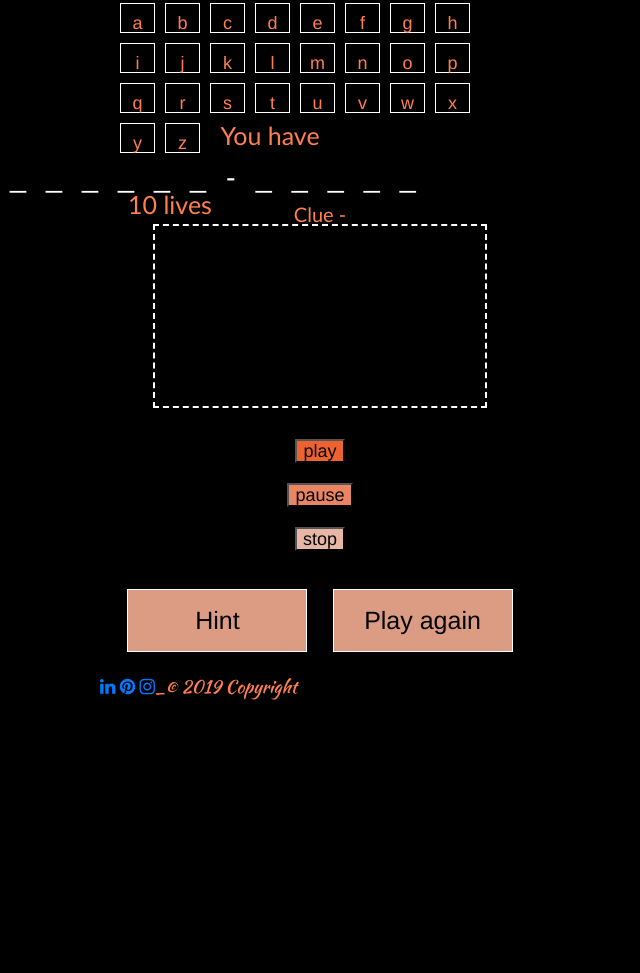
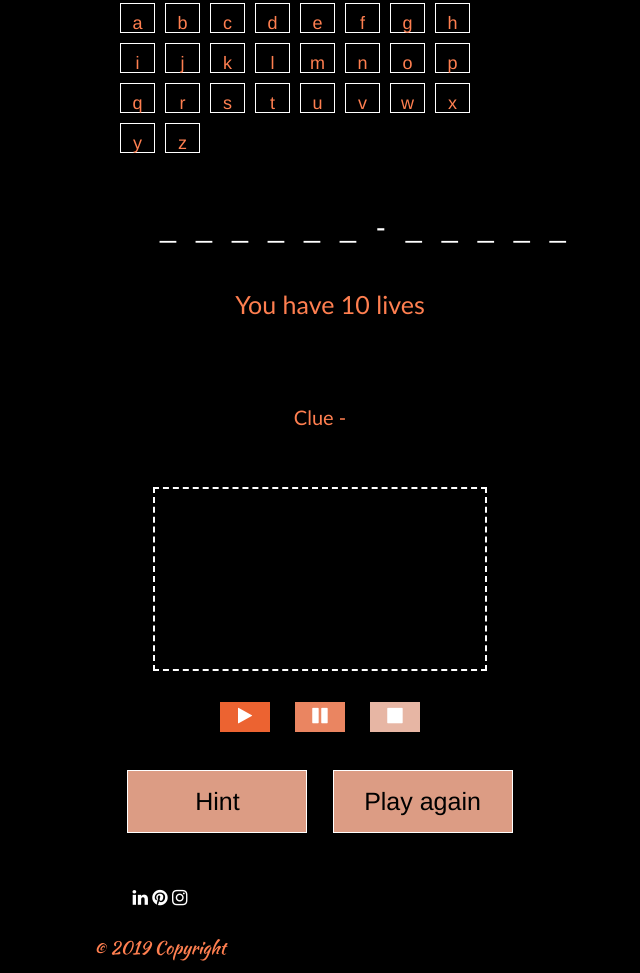
Before and after one commit to TanyaOdegova/Game, a plain HTML site: page index.html in a window 1280 px wide. Shown: the part 482-1455 px from the top of the page, without its empty margins (0-640 px from the left). Before the commit the page ends 1194 px from the top, so only its background shows below. Drawn offline with nearby package versions, Linux system fonts and the light colour scheme.

Commit message:
<layout fixed mucis buttons added>

```diff
--- a/assets/css/style.css
+++ b/assets/css/style.css
@@ -11,6 +11,10 @@ text-align:center;
 font-size:18px;
 }
 
+A:link { COLOR: white; TEXT-DECORATION: none; font-weight: normal }
+A:visited { COLOR: white; TEXT-DECORATION: none; font-weight: normal }
+A:active { COLOR: peachpuff; TEXT-DECORATION: none }
+
 img {
   width: 600px;
   height: 250px;
@@ -20,9 +24,6 @@ img {
   box-sizing: border-box;
   padding: 0px 30px 20px;
 }
-
-
-
 p {
   color: coral;
   font-family: 'Gill Sans', 'Gill Sans MT', Calibri, 'Trebuchet MS', sans-serif;
@@ -36,7 +37,6 @@ h1 {
   text-align: center;
   padding: 5px;
 }
-
 h2 {
   font-family: 'Kaushan Script';
   font-size: 25px;
@@ -44,33 +44,24 @@ h2 {
   margin-top: 20px;
   margin-bottom: 20px;
 }
-
-
-
 #hold {
-  width: 600px;
+  width: 100%;
   height: 50px;
-
+  clear: both;
+  margin-left: 100px;
+  margin-top: 20px;
 }
-
 canvas{
   color:white;
   border: white dashed 2px;
   padding:15px;
 }
-
-
-
-
 #alphabet {
   margin:25px auto;
   padding:0;
   max-width:600px;
   width: 400px;
-
-
 }
-
 #alphabet li {
   float:left;
   margin: 0 10px 10px 0;
@@ -86,7 +77,8 @@ canvas{
   }
 
 #my-word {
-  margin: 0;
+  margin: 50px;
+  padding: 50px;
   float: left;
   display: block;
   padding: 0;
@@ -108,25 +100,40 @@ canvas{
 
 #mylives{
   font-size:25px;
-  width: 50%;
+  clear: both;
+  width: 100%;
   height: 100px;
   text-align:center;
   display:inline block;
   border: 5px;
   margin: 10px 5px 5px 10px;
 }
+#clue {
+  padding: 10px;
+  margin-bottom: 50px;
+}
 
 #play {
   background:rgb(236, 99, 49);
-  margin: 10px 10px 10px 10px;
+  margin: 10px;
+  width: 50px;
+  height: 30px;
+  padding: 5px;
 }
 #pause {
   background: rgb(234, 133, 97);
   margin: 10px;
+  width: 50px;
+  height: 30px;
+  padding: 5px;
+
 }
 #stop {
   background: #e7b6a4;
   margin: 10px;
+  width: 50px;
+  height: 30px;
+  padding: 5px;
 }
 button{
 
@@ -158,11 +165,12 @@ button{
   }
   .footer {
     margin-left: 0px;
+    margin-top: 30px;
     background-color: black;
     color: coral;
     position: bottom-fixed;
     font-family: "Kaushan Script";
-    padding-left: 100px;
+    padding-left: 0px;
     border-top: 10px;
     clear: both;
     flex-shrink: 0;
--- a/index.html
+++ b/index.html
@@ -83,7 +83,7 @@
                 <audio id="Cant-Stop">
                     <source src="assets/music/Cant-Stop.mp3" type="audio/mp3">
                 </audio>
-                <!--Song 2 Eue of the Yiger-->
+                <!--Song 2 Eye of the Yiger-->
                 <audio id="Eye-of-the-Tiger">
                     <source src="assets/music/Eye-of-the-Tiger.mp3" type="audio/mp3">
                 </audio>
@@ -123,13 +123,14 @@
 
         <!--Row11 with the buttons to play the songs-->
         <div class="row11">
-                <div class="music-buttons">
-                    <input type="button" value="play" id="play" />
-                    <br />
-                    <input type="button" value="pause" id="pause" />
-                    <br />
-                    <input type="button" value="stop" id="stop" />
-
+            <div class="col-lg-12">
+                <i class="fa fa-play" value="play" id="play" />
+                <br /></i>
+                <i class="fa fa-pause" value="pause" id="pause" />
+                <br /></i>
+                <i class="fa fa-stop" value="stop" id="stop" />
+                <br /></i>
+            </div>
         </div>
     </div>
 
@@ -137,12 +138,11 @@
     <!--row12 with the buttons to play the game-->
     <!-- buttons to play or need hint, display towards very bottom of the screen-->
     <div class="row12">
-
+        <div class="col-lg-12">
             <button id="hint">Hint</button>
             <button id="reset">Play again</button>
-
         </div>
-
+    </div>
 
     </div>
     <script src="https://code.jquery.com/jquery-3.3.1.slim.min.js " integrity="sha384-q8i/X+965DzO0rT7abK41JStQIAqVgRVzpbzo5smXKp4YfRvH+8abtTE1Pi6jizo "
@@ -157,6 +157,7 @@
 <footer class="footer">
     <div class="container">
         <div class="row">
+            <div class="col-lg-6">
                 <div class="footer-copyright text-center py-3">
                     <link href="https://maxcdn.bootstrapcdn.com/font-awesome/4.4.0/css/font-awesome.min.css" rel="stylesheet" />
                     <div>
@@ -171,7 +172,7 @@
                         </a>
                     </div>
                 </div>
-            <div class="footer-copyright text-center py-3">_© 2019 Copyright
+                <div class="footer-copyright text-center py-3">© 2019 Copyright
                 </div>
 </footer>
 
```
Lines whose indentation alone changed are shown as unchanged.
